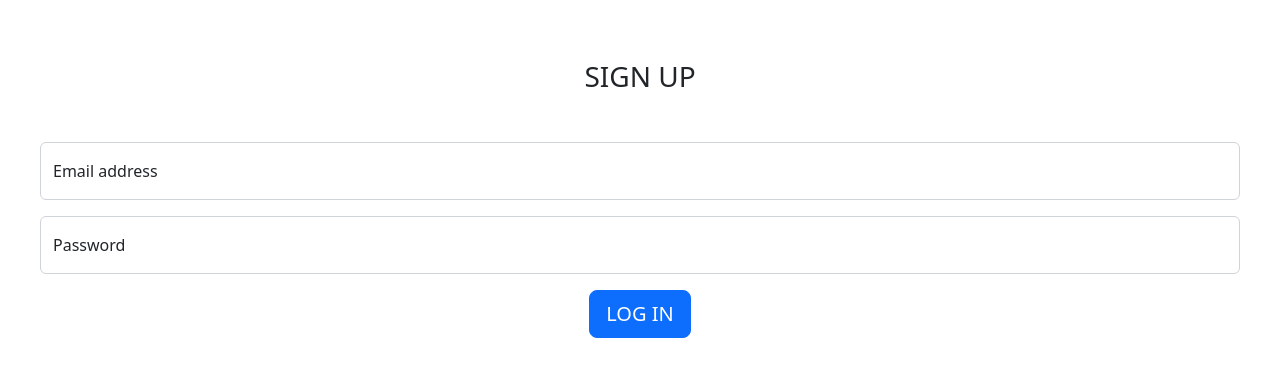
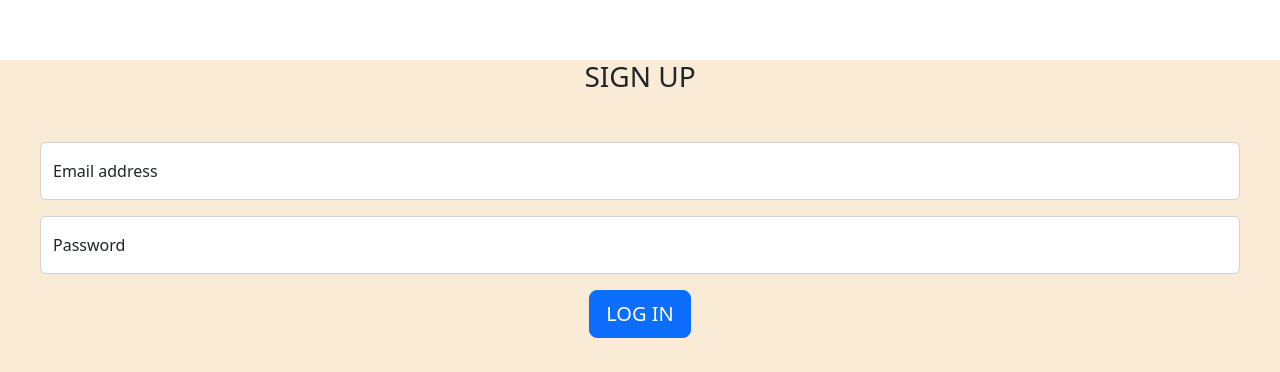
Before and after one commit to hernnyma/EasyNews, a React (Create React App) app: page /articles in a window 1280 px wide. Shown: the part 580-952 px from the top of the page. Built offline with nearby package versions, Linux system fonts and the light colour scheme.

Commit message:
to deploy

```diff
--- a/src/index.css
+++ b/src/index.css
@@ -11,3 +11,11 @@ code {
   font-family: source-code-pro, Menlo, Monaco, Consolas, 'Courier New',
     monospace;
 }
+
+.background {
+  background-color: antiquewhite;
+  background-size: stretch;
+  z-index: -2;
+  height: 100%;
+  width: 100%;
+}
--- a/src/index.js
+++ b/src/index.js
@@ -9,7 +9,9 @@ import "bootstrap/dist/js/bootstrap.bundle.min";
 
 const root = ReactDOM.createRoot(document.getElementById('root'));
 root.render(
-  <React.StrictMode>
-    <Router><App /></Router>
-  </React.StrictMode>
+  <div className='background'>
+    <React.StrictMode>
+      <Router><App /></Router>
+    </React.StrictMode>
+  </div>
 );
--- a/src/pages/App/App.css
+++ b/src/pages/App/App.css
@@ -2,16 +2,6 @@
   text-align: center;
 }
 
-.App-logo {
-  height: 40vmin;
-  pointer-events: none;
-}
-
-@media (prefers-reduced-motion: no-preference) {
-  .App-logo {
-    animation: App-logo-spin infinite 20s linear;
-  }
-}
 
 .App-header {
   background-color: #282c34;
@@ -23,16 +13,3 @@
   font-size: calc(10px + 2vmin);
   color: white;
 }
-
-.App-link {
-  color: #61dafb;
-}
-
-@keyframes App-logo-spin {
-  from {
-    transform: rotate(0deg);
-  }
-  to {
-    transform: rotate(360deg);
-  }
-}
--- /dev/null
+++ b/src/pages/UserArticlesPage/UserArticlesPage.css
@@ -0,0 +1,6 @@
+.header {
+    margin-top: 20px;
+    margin-bottom: 30px;
+    font-family: sans-serif;
+    color: brown
+}
--- a/src/pages/UserArticlesPage/UserArticlesPage.js
+++ b/src/pages/UserArticlesPage/UserArticlesPage.js
@@ -2,6 +2,7 @@ import * as userServices from '../../utilities/users-service'
 import * as articlesServices from '../../utilities/articles-services'
 import UserArticle from '../../components/UserArticle/UserArticle'
 import { useState, useEffect } from 'react'
+import './UserArticlesPage.css'
 
 export default function UserArticlesPage() {
   const [userArticles, setUserArticles] = useState([])
@@ -38,11 +39,9 @@ export default function UserArticlesPage() {
   // }
 
     return (
-      <div className="UserArticlesPage">
+      <div className="header">
         <h1>UserArticlesPage</h1>
         {article}
       </div>
     );
   }
-
-  //<button onClick={handleGetArticles}>Get my Article/Notes</button>
```
